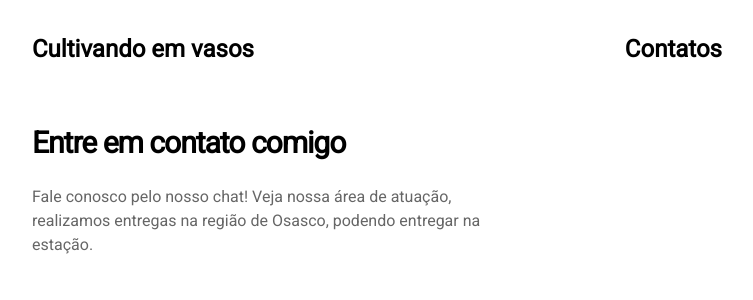
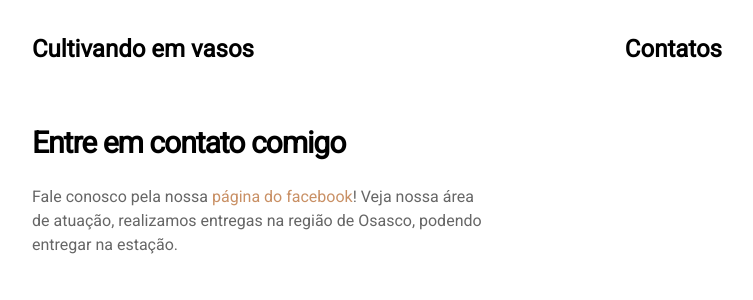
Before and after one commit to cultivandoemvasos/cultivandoemvasos.github.io, a Jekyll site: the page built from pages/contact.html, in a window 1280 px wide. Shown: the top 300 px of the page, without its empty margins (263-1016 px from the left). Built offline with Jekyll 4.4.1, drawn with Linux system fonts in a browser that asks for light colours; nearby versions of some CDN libraries.

Commit message:
Melhora o texto referente ao contato

```diff
--- a/_data/settings.yml
+++ b/_data/settings.yml
@@ -40,7 +40,7 @@ disqus:
 contact: >
   # Entre em contato comigo
 
-  Fale conosco pelo nosso chat! Veja nossa área de atuação, realizamos entregas na região de Osasco, podendo entregar na estação.
+  Fale conosco pela nossa [página do facebook](#)! Veja nossa área de atuação, realizamos entregas na região de Osasco, podendo entregar na estação.
 
 #-------------------------------
 # Work Section
```
